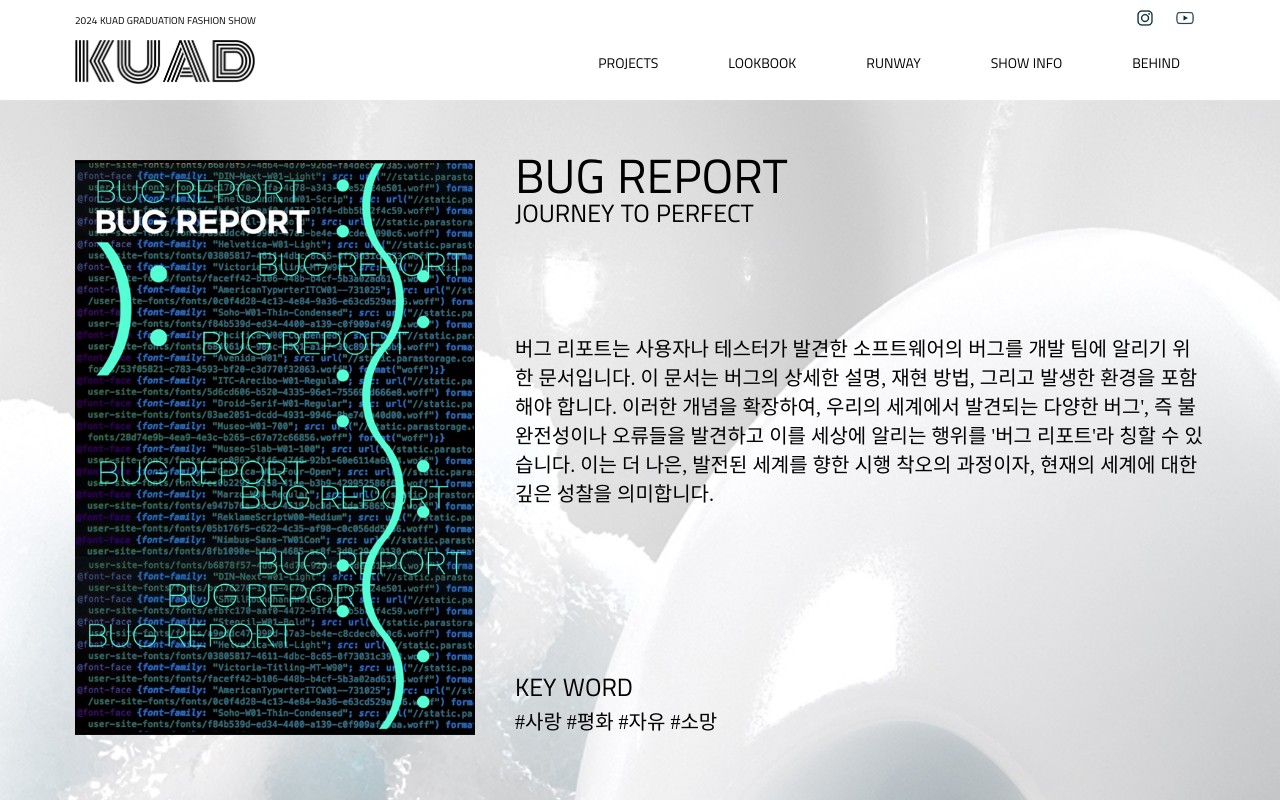
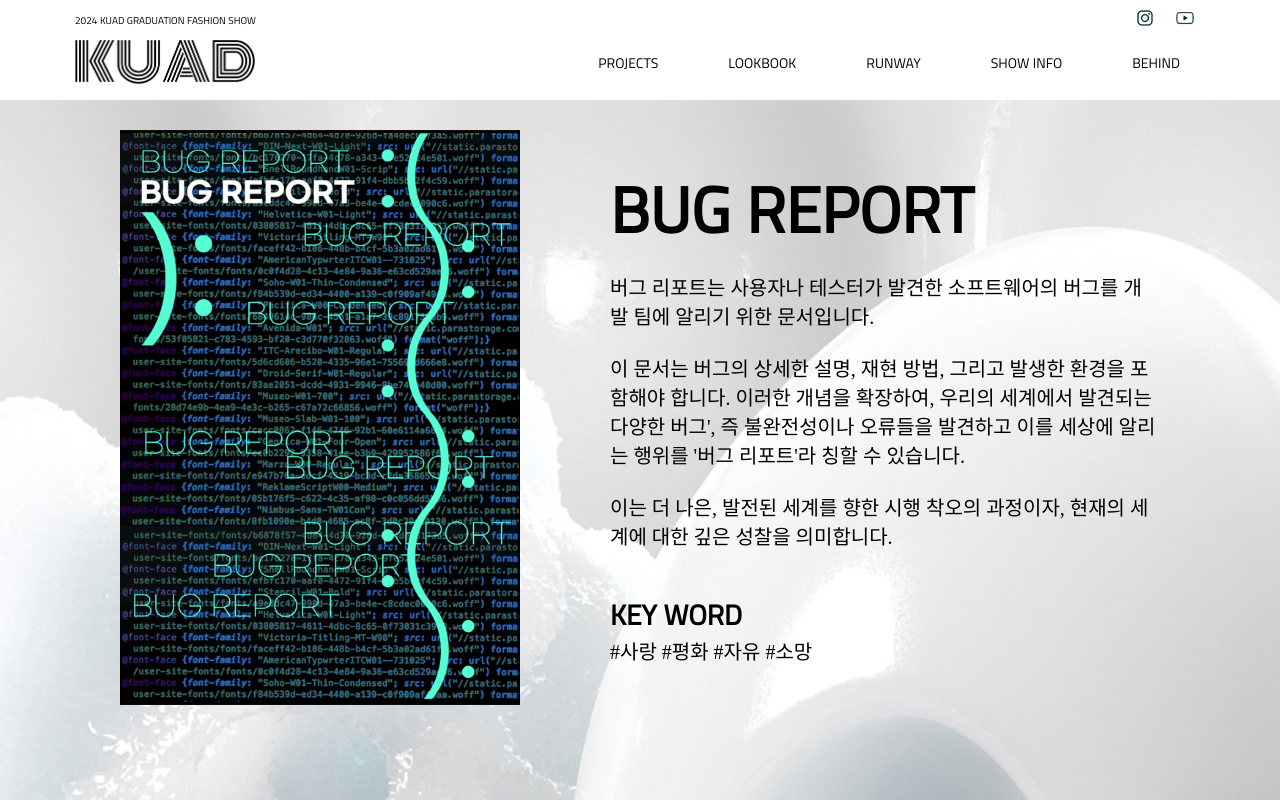
Before and after one commit to FASHION-ARCHIVE/fashion, a Vue app: page /bugreport in a window 1280 px wide. Shown: the top 800 px of the page. Built offline with nearby package versions, Linux system fonts and the light colour scheme; grey boxes are pictures that could not be loaded; a web font is replaced by a local one.

Commit message:
Update bugreportView.vue

```diff
--- a/src/views/teams/bugreport/bugreportView.vue
+++ b/src/views/teams/bugreport/bugreportView.vue
@@ -7,9 +7,11 @@
                 <div class ="br-info-container">
                     <div class="br-title">
                         <div class="br-name">BUG REPORT</div>
-                        <div class="br-info1">JOURNEY TO PERFECT</div>
+                        <!-- <div class="br-info1">JOURNEY TO PERFECT</div> -->
                     </div>
-                    <div class="br-context">버그 리포트는 사용자나 테스터가 발견한 소프트웨어의 버그를 개발 팀에 알리기 위한 문서입니다. 이 문서는 버그의 상세한 설명, 재현 방법, 그리고 발생한 환경을 포함해야 합니다. 이러한 개념을 확장하여, 우리의 세계에서 발견되는 다양한 버그', 즉 불완전성이나 오류들을 발견하고 이를 세상에 알리는 행위를 '버그 리포트'라 칭할 수 있습니다. 이는 더 나은, 발전된 세계를 향한 시행 착오의 과정이자, 현재의 세계에 대한 깊은 성찰을 의미합니다.</div>
+                    <div class="br-context">버그 리포트는 사용자나 테스터가 발견한 소프트웨어의 버그를 개발 팀에 알리기 위한 문서입니다.
+                        <br><br>이 문서는 버그의 상세한 설명, 재현 방법, 그리고 발생한 환경을 포함해야 합니다. 이러한 개념을 확장하여, 우리의 세계에서 발견되는 다양한 버그', 즉 불완전성이나 오류들을 발견하고 이를 세상에 알리는 행위를 '버그 리포트'라 칭할 수 있습니다.
+                        <br><br>이는 더 나은, 발전된 세계를 향한 시행 착오의 과정이자, 현재의 세계에 대한 깊은 성찰을 의미합니다.</div>
                     <div class="br-keyword">
                         <div class="br-info3">KEY WORD</div>
                         <div class="br-info4">#사랑 #평화 #자유 #소망</div>
@@ -144,13 +146,12 @@ export default defineComponent({
     }
 
     .br-container{
-        margin-top:60px;
+        margin-top:30px;
         width: 1130px;
         display: flex;
         flex-direction: column;
         justify-content: center;
         font-family: 'Custom';
-        z-index: 0;
     }
 
     .br-poster-container{
@@ -161,18 +162,24 @@ export default defineComponent({
     }
 
     .br-poster{
-        width: 400px;
+        max-width: 400px;
+        width: auto;
+        height: auto;
     }
 
     .br-info-container{
+        width: 550px;
         display: flex;
         flex-direction: column;
         justify-content: space-between;
+        padding-left: 50px;
+        margin-top: 30px;
     }
 
     .br-name{
-        line-height: 0.7;
-        font-size:48px;
+        /* line-height: 0.7; */
+        font-size:64px;
+        font-weight: 700;
     }
 
     .br-info1{
@@ -181,11 +188,16 @@ export default defineComponent({
 
     .br-context{
         font-size:20px;
+        margin-bottom: 30px;
+    }
+    .br-keyword{
+        margin-bottom: 40px;
     }
 
     .br-info3{
-        margin-top: 60px;
-        font-size:25px;
+        margin-top: 0px;
+        font-size:28px;
+        font-weight: 700;
     }
 
     .br-info4{
```
